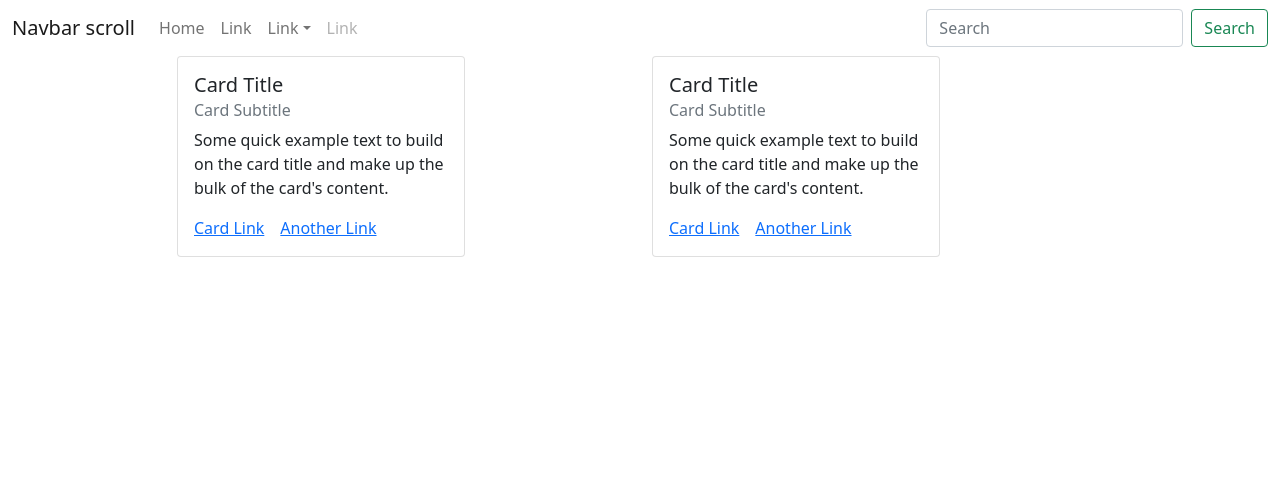
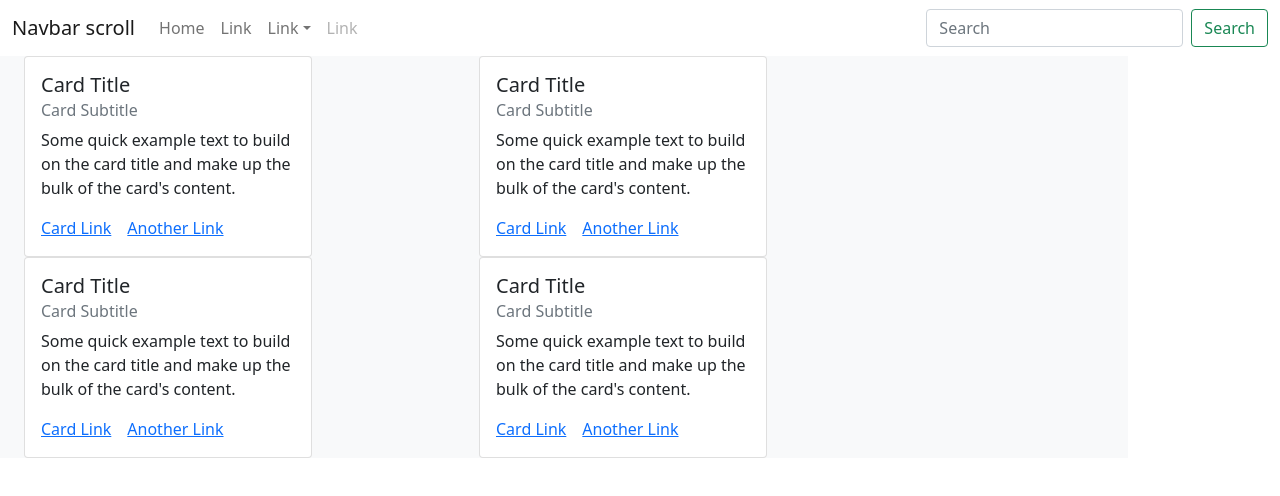
Before and after one commit to Be3tle/hobbycue, a React (Vite) app: page / in a window 1280 px wide. Shown: the top 496 px of the page. Built offline with nearby package versions, Linux system fonts and the light colour scheme.

Commit message:
added 2 more cards

```diff
--- a/src/Pages/Home/Home.jsx
+++ b/src/Pages/Home/Home.jsx
@@ -2,8 +2,7 @@
 
 const Home = () => {
   return (
-    <div className="container">
-      <div className="row justify-content-center align-items-center">
+    <div className="container row bg-light">
       {/* 1 */}
       <div className="col-lg-5">
         <Card style={{ width: '18rem' }}>
@@ -39,6 +38,41 @@
           </Card.Body>
         </Card>
       </div>
+
+      {/* 3 */}
+      <div className="col-lg-5">
+        <Card style={{ width: '18rem' }}>
+          <Card.Body>
+            <Card.Title>Card Title</Card.Title>
+            <Card.Subtitle className="mb-2 text-muted">
+              Card Subtitle
+            </Card.Subtitle>
+            <Card.Text>
+              Some quick example text to build on the card title and make up the
+              bulk of the card's content.
+            </Card.Text>
+            <Card.Link href="#">Card Link</Card.Link>
+            <Card.Link href="#">Another Link</Card.Link>
+          </Card.Body>
+        </Card>
+      </div>
+
+      {/* 4 */}
+      <div className="col-lg-5">
+        <Card style={{ width: '18rem' }}>
+          <Card.Body>
+            <Card.Title>Card Title</Card.Title>
+            <Card.Subtitle className="mb-2 text-muted">
+              Card Subtitle
+            </Card.Subtitle>
+            <Card.Text>
+              Some quick example text to build on the card title and make up the
+              bulk of the card's content.
+            </Card.Text>
+            <Card.Link href="#">Card Link</Card.Link>
+            <Card.Link href="#">Another Link</Card.Link>
+          </Card.Body>
+        </Card>
       </div>
     </div>
   );
```
Lines whose indentation alone changed are shown as unchanged.
